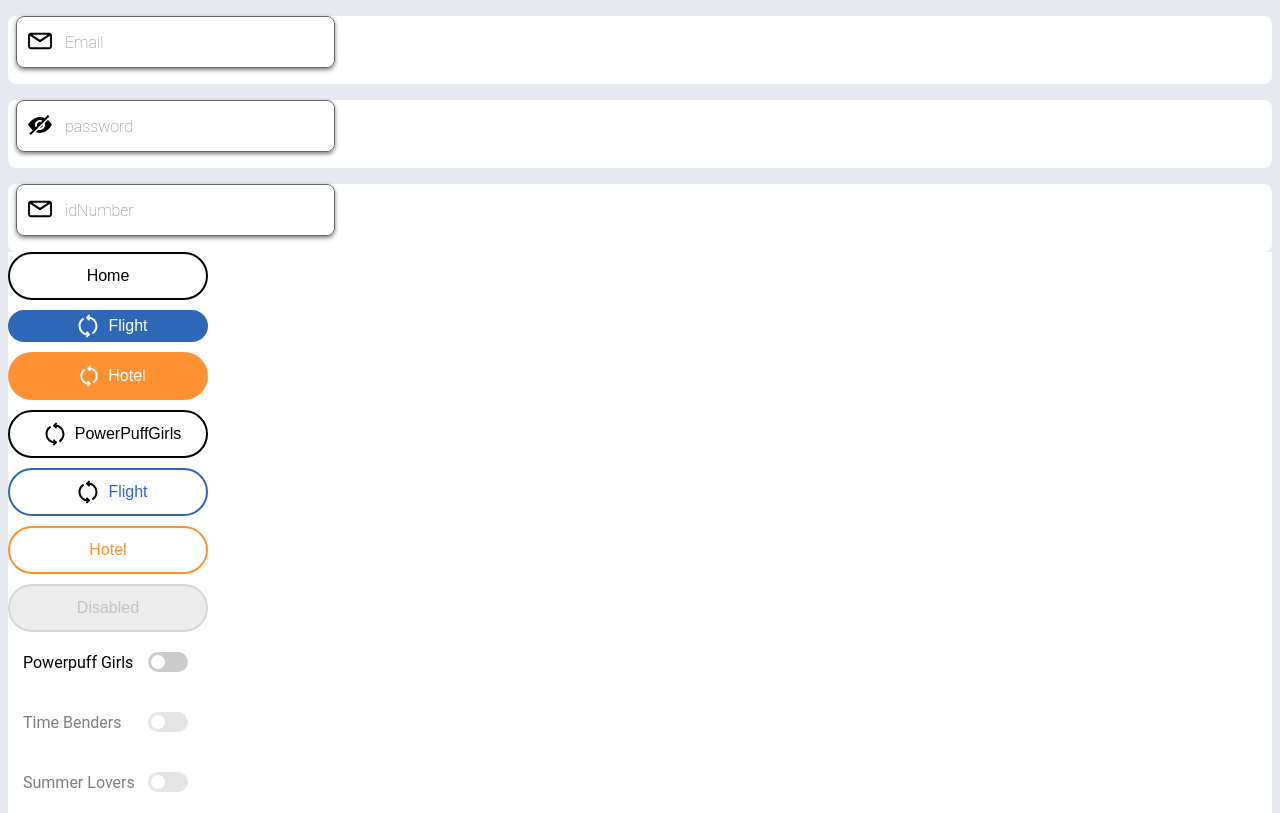
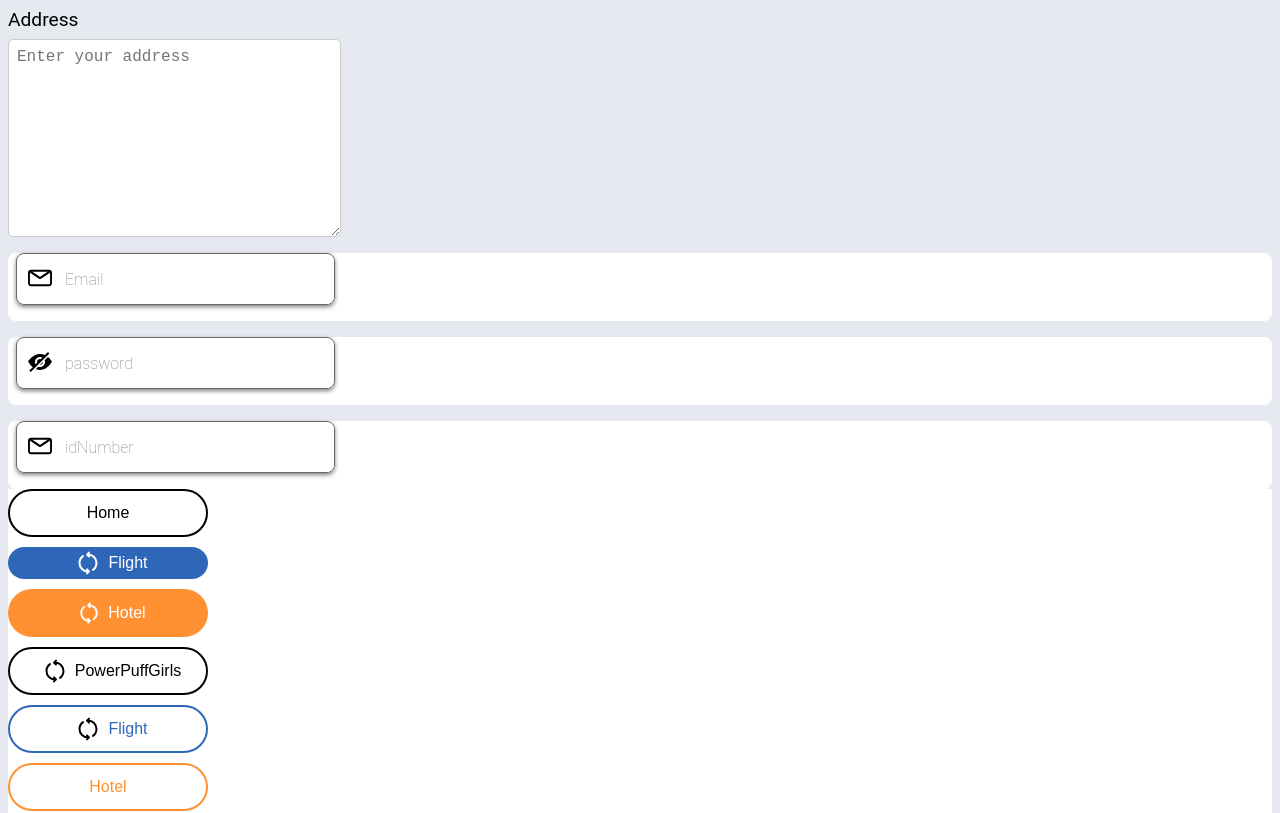
Before and after one commit to Mwiert/miniSpa, a Vue app: page /powerpuffgirls in a window 1280 px wide. Shown: the top 813 px of the page. Built offline with nearby package versions, Linux system fonts and the light colour scheme; a web font is replaced by a local one.

Commit message:
Add UITextArea component

```diff
--- /dev/null
+++ b/src/components/UITextArea.vue
@@ -0,0 +1,68 @@
+<template>
+    <div class="text-area-c">
+        <div class="text-area-wrapper">
+            <label v-if="label" :for="id">{{ label }}</label>
+            <textarea
+            :name="name" :id="id"
+            :cols="cols" :rows="rows"
+            :disabled="disabled"
+            :placeholder="placeholder"
+            :maxlength="maxLength"
+            :value="modelValue"
+            @input="$emit('update:modelValue', $event.target.value)"
+            ></textarea>
+        </div>
+
+
+    </div>
+</template>
+
+<script lang="ts">
+export default {
+    name: 'UITextArea',
+    props: {
+        label: { type: String, required: true },
+        disabled: { type: Boolean, default: false},
+        rows: { type: Number, default: 10 },
+        cols: { type: Number, default: 30 },
+        placeholder: { type: String },
+        maxLength: { type: Number },
+        modelValue: { type: String },
+        id: { type: String },
+        name: { type: String },
+
+    },
+    emtis: ['update:modelValue'],
+    methods: {
+        handleInput(event) {
+            console.log(event.target.value)
+            this.$emit('input', event.target.value)
+        }
+    },
+}
+
+</script>
+
+<style lang="scss" scoped>
+.text-area-c{
+    .text-area-wrapper{
+        display: inline-flex;
+        flex-direction: column;
+        label{
+            font-size: 1.2rem;
+            margin-bottom: 0.5rem;
+        }
+        textarea{
+            padding: 0.5rem;
+            font-size: 1rem;
+            border: 1px solid #ccc;
+            border-radius: 5px;
+            resize: vertical;
+            &:focus{
+                outline: none;
+                border: 1px solid #000;
+            }
+        }
+    }
+}
+</style>
--- a/src/pages/PowerPuffGirls.vue
+++ b/src/pages/PowerPuffGirls.vue
@@ -1,31 +1,41 @@
 <template>
+  <div class="text-area-c">
+      <UITextArea
+        :label="'Address'"
+        :disabled="false"
+        :rows="10"
+        :cols="30"
+        :placeholder="'Enter your address'"
+        :maxLength="100"
+        v-model="valueTextArea"
+      ></UITextArea>
+      <p>{{ valueTextArea }} </p>
+
+
+  </div>
   <div class="input-box">
     <UIInput
       :id="'username'"
       :label="'Email'"
       :icon="'mail'"
       :type="'email'"
-      :rules="{ required: true, email: true }"
       clearButton />
   </div>
 
   <div class="input-box">
     <UIInput
-      :type="password"
+      :type="'password'"
       :id="'password'"
       :label="'password'"
       :icon="'mail'"
-      :rules="{ required: true, minLength: 10 }"
       clearButton />
   </div>
 
   <div class="input-box">
     <UIInput
-      :type="tc"
       :id="'idNumber'"
       :label="'idNumber'"
       :icon="'mail'"
-      :rules="{ required: true, tc: true }"
       clearButton />
   </div>
   <!-- <button @click="submitForm">Submit</button> -->
@@ -187,7 +197,7 @@ import UIToggle from '../components/UIToggle.vue'
 import UIRadioButton from '../components/UIRadioButton.vue'
 import UICheckbox from '../components/UICheckbox.vue'
 import UIInput from '../components/UIInput.vue'
-import { validateInput } from '../Validations/ValidationsFunctions'
+import UITextArea from '../components/UITextArea.vue'
 
 export default {
   name: 'PowerPuffGirls',
@@ -196,7 +206,8 @@ export default {
     UIToggle,
     UIRadioButton,
     UICheckbox,
-    UIInput
+    UIInput,
+    UITextArea
   },
   data() {
     return {
@@ -204,6 +215,7 @@ export default {
       email: '',
       password: '',
       idNumber: '',
+      valueTextArea: '',
 
       // Defining the initial loading and disabled states for different buttons
       loadingStates: {
```
